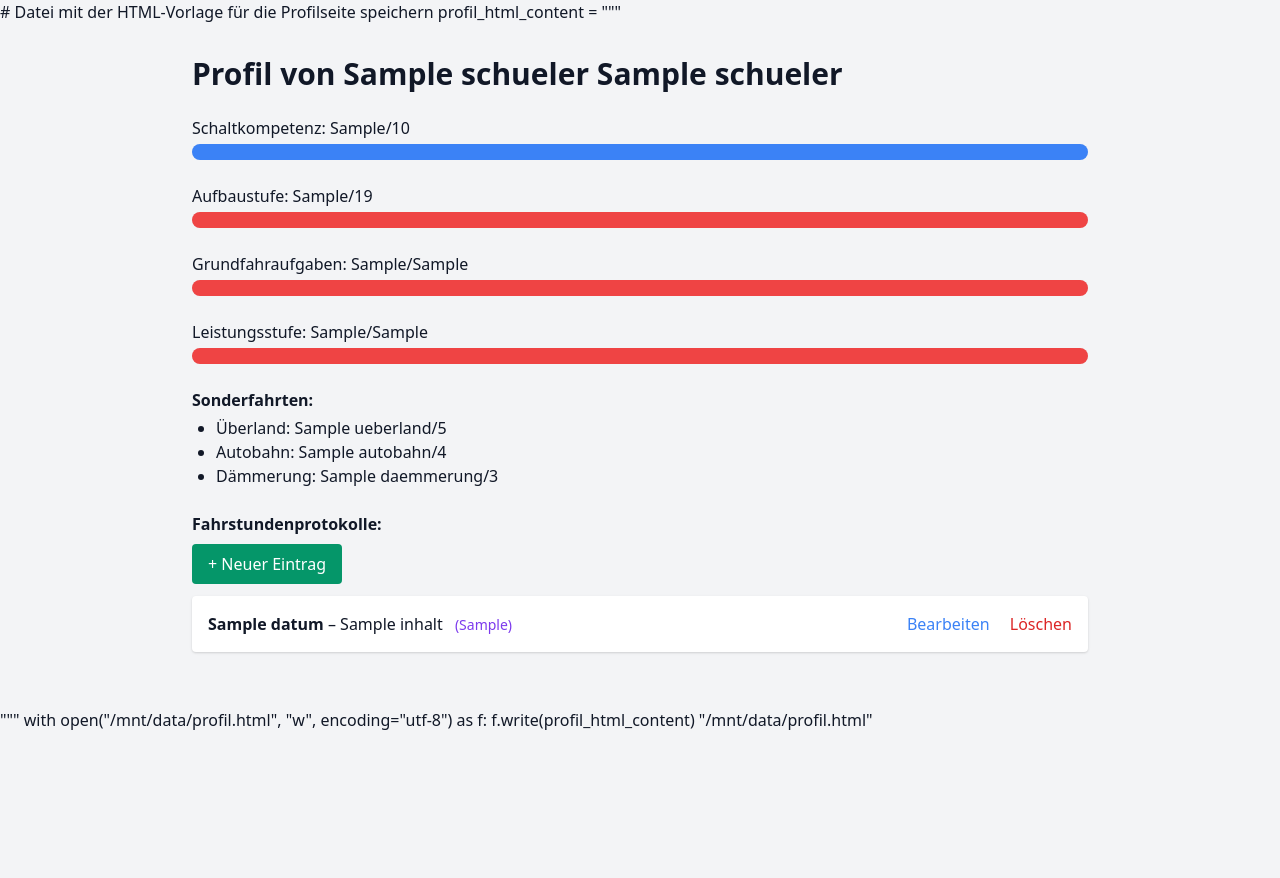
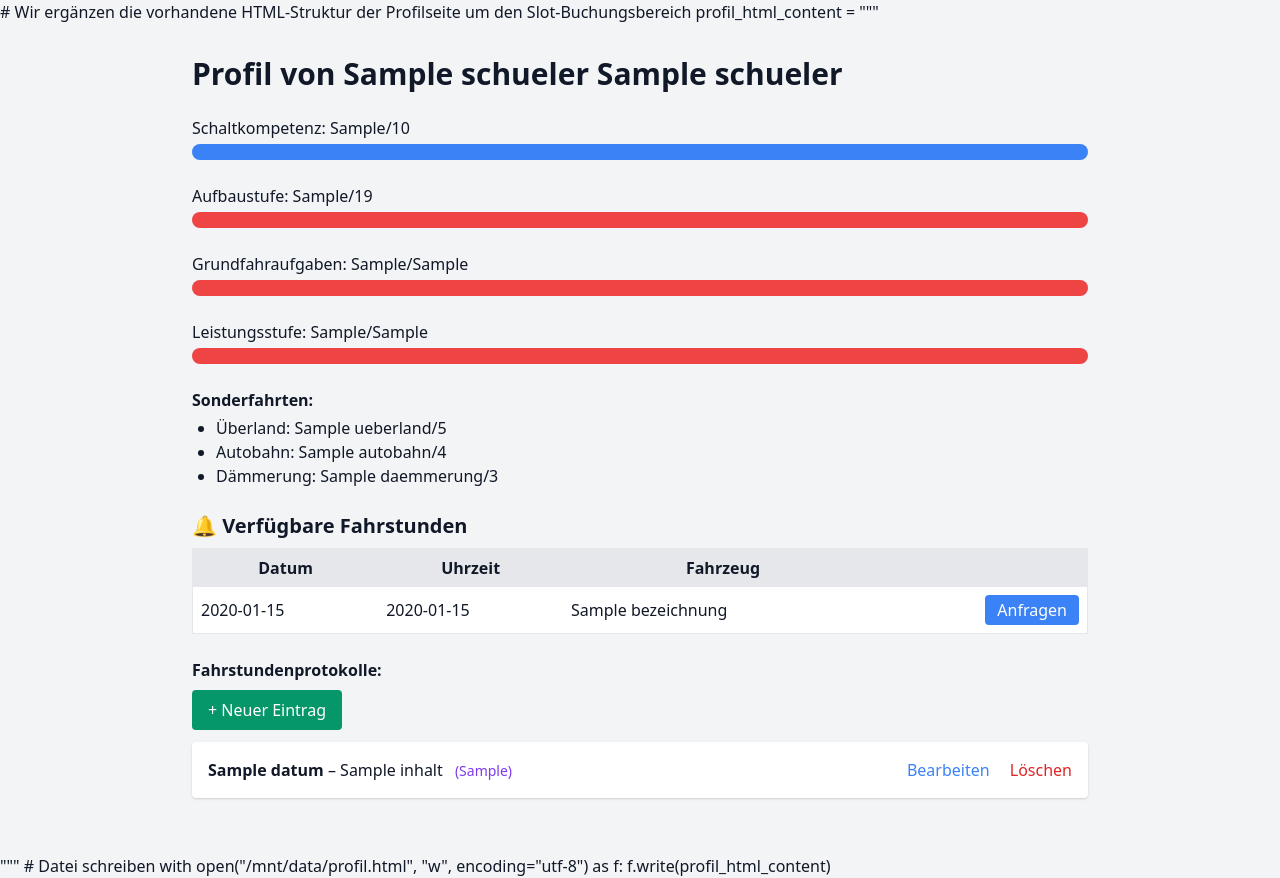
Before and after one commit to eyfahrlehrer/ausbildungsdiagrammkarte_flask, a Flask app: template templates/profil.html in a window 1280 px wide. Before the commit the page ends 730 px from the top, so only its background shows below. Run offline with Flask 3, Linux system fonts and the light colour scheme; the template is opened without the code that fills it: most values are stand-ins (such as "Sample title", 1, 10 or a date in 2020); parts of the project's set-up code (start-up, migrations or seed data) failed here and were passed over.

Commit message:
Update profil.html

```diff
--- a/templates/profil.html
+++ b/templates/profil.html
@@ -1,4 +1,5 @@
-# Datei mit der HTML-Vorlage für die Profilseite speichern
+# Wir ergänzen die vorhandene HTML-Struktur der Profilseite um den Slot-Buchungsbereich
+
 profil_html_content = """<!DOCTYPE html>
 <html lang="de">
 <head>
@@ -74,6 +75,37 @@ profil_html_content = """<!DOCTYPE html>
             </ul>
         </div>
 
+        <!-- Slot-Buchung -->
+        <div class="mb-6">
+            <h2 class="text-xl font-semibold mb-2">🔔 Verfügbare Fahrstunden</h2>
+            <form method="post" action="{{ url_for('main.slot_buchen', schueler_id=schueler.id) }}">
+                <table class="w-full mt-2 border">
+                    <thead>
+                        <tr class="bg-gray-200">
+                            <th class="p-2">Datum</th>
+                            <th class="p-2">Uhrzeit</th>
+                            <th class="p-2">Fahrzeug</th>
+                            <th class="p-2"></th>
+                        </tr>
+                    </thead>
+                    <tbody>
+                        {% for slot in freie_slots %}
+                        <tr class="bg-white border-b">
+                            <td class="p-2">{{ slot.datum.strftime('%d.%m.%Y') }}</td>
+                            <td class="p-2">{{ slot.uhrzeit.strftime('%H:%M') }}</td>
+                            <td class="p-2">{{ slot.fahrzeug.bezeichnung }}</td>
+                            <td class="p-2 text-right">
+                                <button type="submit" name="slot_id" value="{{ slot.id }}" class="bg-blue-500 text-white px-3 py-1 rounded hover:bg-blue-600">
+                                    Anfragen
+                                </button>
+                            </td>
+                        </tr>
+                        {% endfor %}
+                    </tbody>
+                </table>
+            </form>
+        </div>
+
         <!-- Protokolleinträge -->
         <div class="mb-6">
             <p class="font-semibold mb-2">Fahrstundenprotokolle:</p>
@@ -107,7 +139,6 @@ profil_html_content = """<!DOCTYPE html>
 </html>
 """
 
+# Datei schreiben
 with open("/mnt/data/profil.html", "w", encoding="utf-8") as f:
     f.write(profil_html_content)
-
-"/mnt/data/profil.html"
```
